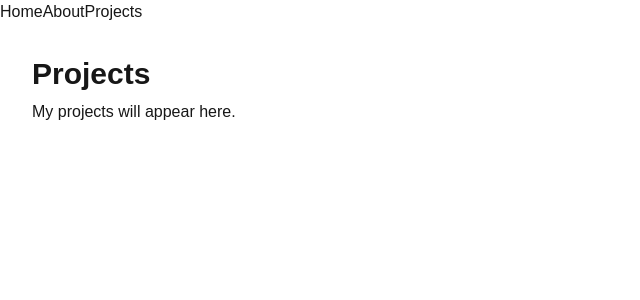
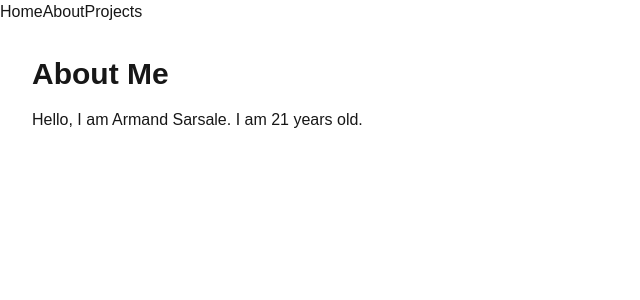
Before and after one commit to asarsale7-del/DC304_Sarsale, a Next.js app: page /projects in a window 1280 px wide. Shown: the top 300 px of the page, without its empty margins (0-640 px from the left). Built offline with nearby package versions, Linux system fonts and the light colour scheme.

Commit message:
Add about page

```diff
--- a/app/projects/page.tsx
+++ b/app/projects/page.tsx
@@ -1,8 +1,8 @@
-export default function ProjectsPage() {
+export default function AboutPage() {
   return (
     <main className="p-8">
-      <h1 className="text-3xl font-bold">Projects</h1>
-      <p className="mt-2">My projects will appear here.</p>
+      <h1 className="text-3xl font-bold">About Me</h1>
+      <h1 className="text-1xl font-arial mt-4">Hello, I am Armand Sarsale. I am 21 years old.</h1>
     </main>
   );
 }
```
